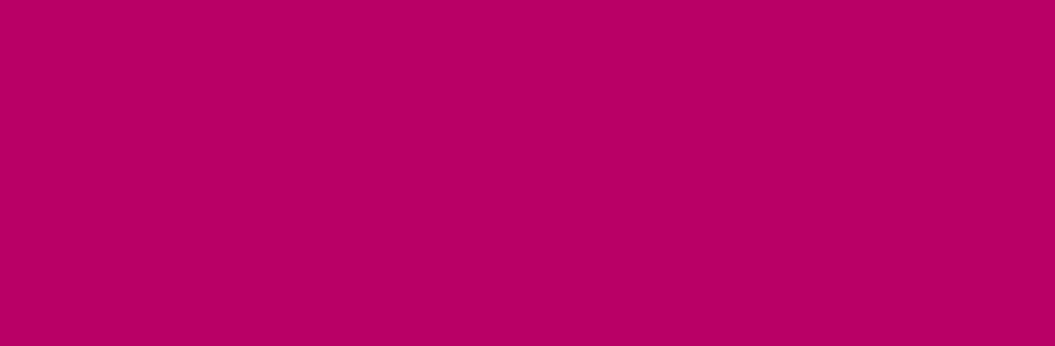
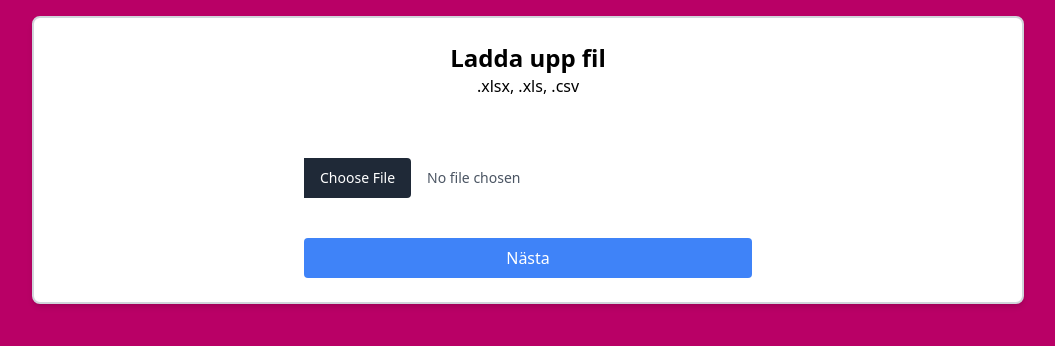
Before and after one commit to jacobbirke/Trafa-Statistik, a React (Vite) app in the folder Trafa-visualisering/: page / in a window 1280 px wide. Before the commit this address had no page. Shown: the top 346 px of the page, without its empty margins (112-1167 px from the left). Built offline with nearby package versions, Linux system fonts and the light colour scheme; what highcharts-grouped-categories would draw is missing.

Commit message:
fixed route

```diff
--- a/Trafa-visualisering/src/App.tsx
+++ b/Trafa-visualisering/src/App.tsx
@@ -17,7 +17,7 @@ const App: React.FC = () => {
         <Route path="/punktlighetår" element={<ImportPunktlighetPerAr />} />
         <Route path="/tågtyper" element={<PunktlighetTagtyper />} />
         <Route path="/struktur" element={<StatisticsInterface />} />
-        <Route path="/granssnitt" element={<StatistikGränssnitt />} />
+        <Route path="/" element={<StatistikGränssnitt />} />
         <Route path="/embed" element={<EmbedPage />} />
 
       </Routes>
```
